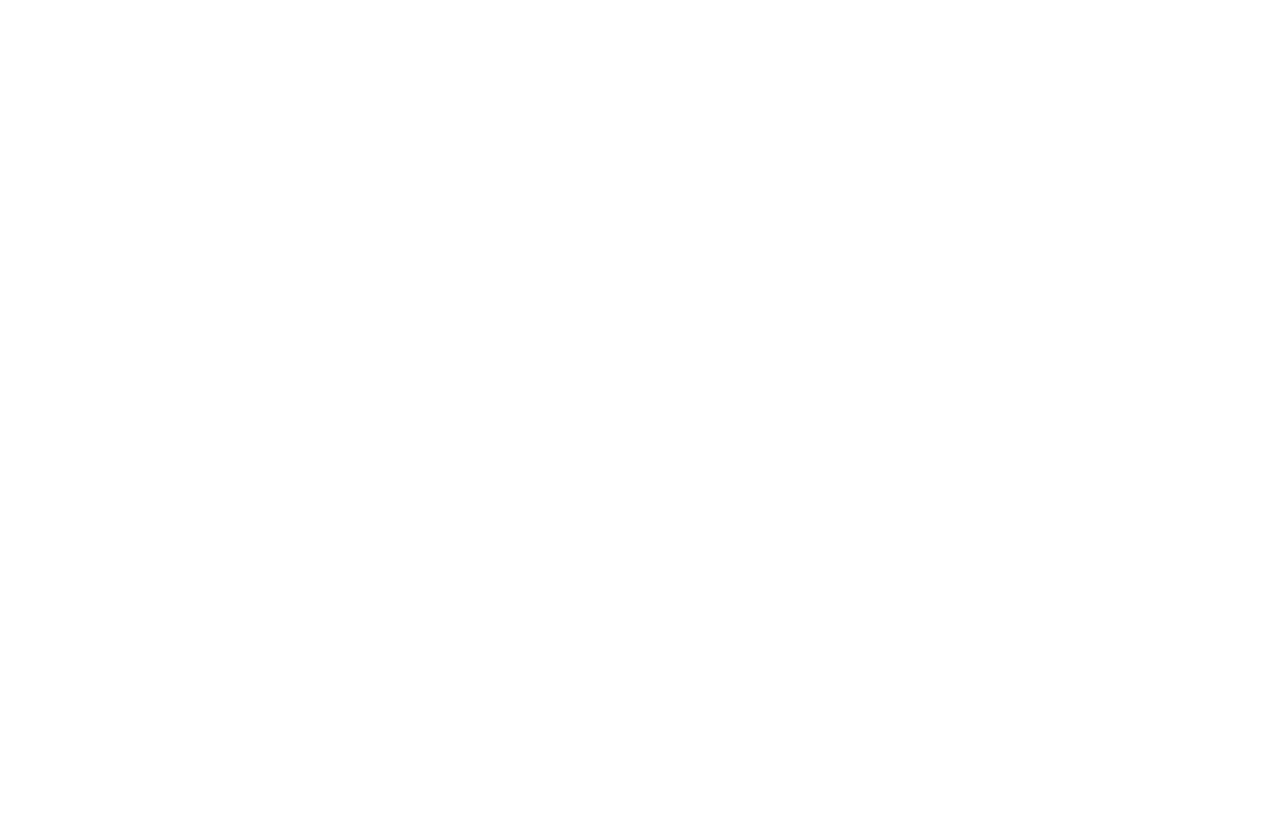
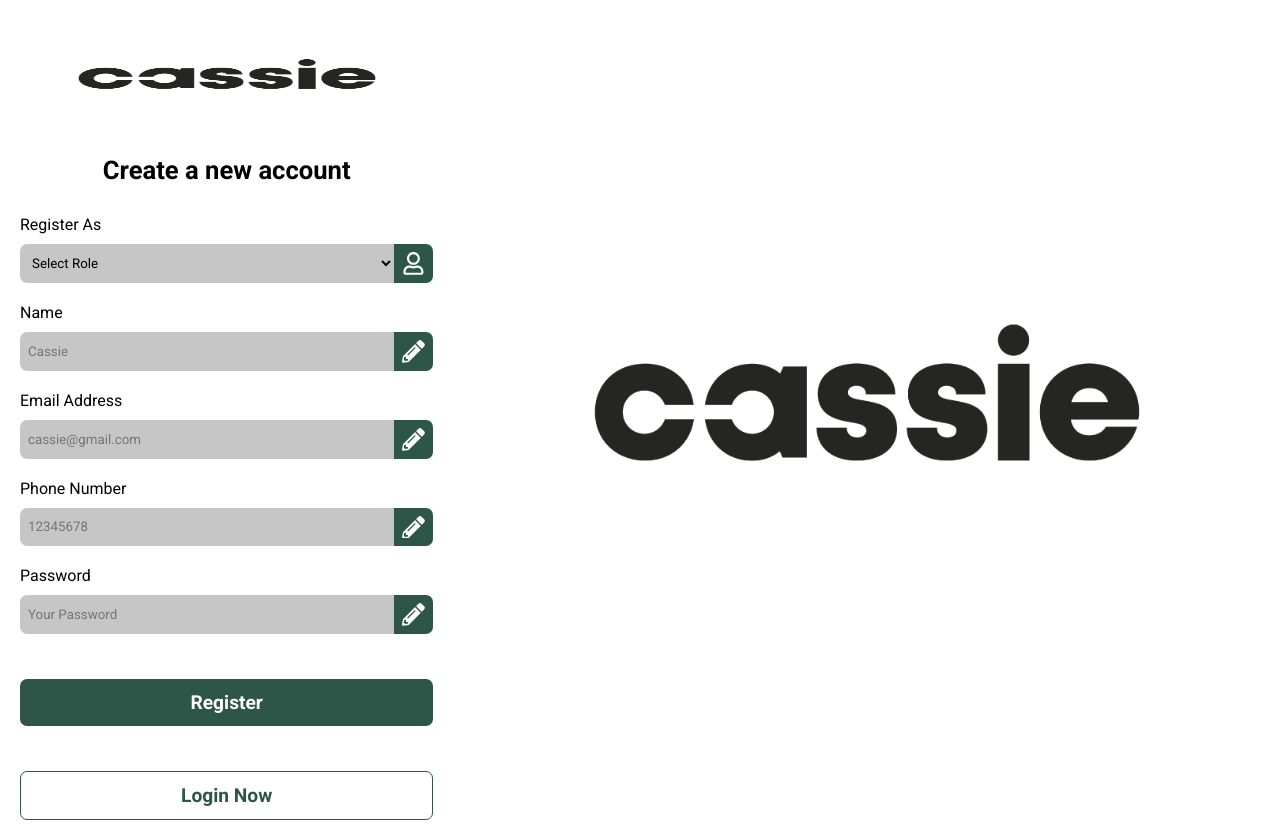
Before and after one commit to MangwonCassie/JobSeek, a React (Vite) app in the folder frontend/: page /register in a window 1280 px wide. Before the commit the page ends 800 px from the top, so only its background shows below. Built offline with nearby package versions, Linux system fonts and the light colour scheme.

Commit message:
feat: register 페이지 등록 및 login 페이지 리팩토링

```diff
--- a/frontend/src/components/auth/Login.jsx
+++ b/frontend/src/components/auth/Login.jsx
@@ -7,8 +7,6 @@
 
 const Login = () => {
     const [email, setEmail] = useState("");
-    const [name, setName] = useState("");
-    const [phone, setPhone] = useState("");
     const [password, setPassword] = useState("");
     const [role, setRole] = useState("");
 
@@ -48,11 +46,11 @@
                 <div className="container">
                     <div className="header">
                         <img src="/cassie-logo.png" alt="logo" />
-                        <h3>Create a new account</h3>
+                        <h3>Login to your account</h3>
                     </div>
                     <form>
                         <div className="inputTag">
-                            <label>Register As</label>
+                            <label>Login As</label>
                             <div>
                                 <select value={role} onChange={(e) => setRole(e.target.value)}>
                                     <option value="">Select Role</option>
@@ -63,18 +61,6 @@
                             </div>
                         </div>
                         <div className="inputTag">
-                            <label>Name</label>
-                            <div>
-                                <input
-                                    type="text"
-                                    placeholder="Cassie"
-                                    value={name}
-                                    onChange={(e) => setName(e.target.value)}
-                                />
-                                <FaPencilAlt />
-                            </div>
-                        </div>
-                        <div className="inputTag">
                             <label>Email Address</label>
                             <div>
                                 <input
@@ -82,18 +68,6 @@
                                     placeholder="cassie@gmail.com"
                                     value={email}
                                     onChange={(e) => setEmail(e.target.value)}
-                                />
-                                <FaPencilAlt />
-                            </div>
-                        </div>
-                        <div className="inputTag">
-                            <label>Phone Number</label>
-                            <div>
-                                <input
-                                    type="number"
-                                    placeholder="12345678"
-                                    value={phone}
-                                    onChange={(e) => setPhone(e.target.value)}
                                 />
                                 <FaPencilAlt />
                             </div>
@@ -113,7 +87,7 @@
                         <button type="submit" onClick={handleLogin}>
                             Login
                         </button>
-                        <Link to={"/login"}>Login Now</Link>
+                        <Link to={"/register"}>Register Now</Link>
                     </form>
                 </div>
                 <div className="banner">
--- a/frontend/src/components/auth/Register.jsx
+++ b/frontend/src/components/auth/Register.jsx
@@ -1,4 +1,4 @@
-import React, { useContext, useState } from 'react'
+import React, { useContext, useState } from 'react';
 import { FaPencilAlt, FaRegUser } from 'react-icons/fa';
 import { Link, Navigate } from 'react-router-dom';
 import { Context } from '../../main';
@@ -6,8 +6,122 @@
 import toast from 'react-hot-toast';
 
 const Register = () => {
+    const [email, setEmail] = useState("");
+    const [name, setName] = useState("");
+    const [phone, setPhone] = useState("");
+    const [password, setPassword] = useState("");
+    const [role, setRole] = useState("");
 
-    <div>register</div>
+    const { isAuthorized, setIsAuthorized, user, setUser } = useContext(Context);
+
+    const handleLogin = async (e) => {
+        e.preventDefault();
+        try {
+            const { data } = await axios.post(
+                "http://localhost:4000/api/v1/user/register",
+                { name, phone, email, role, password },
+                {
+                    headers: {
+                        "Content-Type": "application/json",
+                    },
+                    withCredentials: true,
+                }
+            );
+            toast.success(data.message);
+            setEmail("");
+            setPassword("");
+            setRole("");
+            setIsAuthorized(true);
+        } catch (error) {
+            toast.error(error.response.data.message);
+        }
+    };
+
+    if (isAuthorized) {
+        return <Navigate to={'/'} />
+    }
+
+
+
+    return (<>
+        <section className="authPage">
+            <div className="container">
+                <div className="header">
+                    <img src="/cassie-logo.png" alt="logo" />
+                    <h3>Create a new account</h3>
+                </div>
+                <form>
+                    <div className="inputTag">
+                        <label>Register As</label>
+                        <div>
+                            <select value={role} onChange={(e) => setRole(e.target.value)}>
+                                <option value="">Select Role</option>
+                                <option value="Employer">Employer</option>
+                                <option value="Job Seeker">Job Seeker</option>
+                            </select>
+                            <FaRegUser />
+                        </div>
+                    </div>
+                    <div className="inputTag">
+                        <label>Name</label>
+                        <div>
+                            <input
+                                type="text"
+                                placeholder="Cassie"
+                                value={name}
+                                onChange={(e) => setName(e.target.value)}
+                            />
+                            <FaPencilAlt />
+                        </div>
+                    </div>
+                    <div className="inputTag">
+                        <label>Email Address</label>
+                        <div>
+                            <input
+                                type="email"
+                                placeholder="cassie@gmail.com"
+                                value={email}
+                                onChange={(e) => setEmail(e.target.value)}
+                            />
+                            <FaPencilAlt />
+                        </div>
+                    </div>
+                    <div className="inputTag">
+                        <label>Phone Number</label>
+                        <div>
+                            <input
+                                type="number"
+                                placeholder="12345678"
+                                value={phone}
+                                onChange={(e) => setPhone(e.target.value)}
+                            />
+                            <FaPencilAlt />
+                        </div>
+                    </div>
+                    <div className="inputTag">
+                        <label>Password</label>
+                        <div>
+                            <input
+                                type="password"
+                                placeholder="Your Password"
+                                value={password}
+                                onChange={(e) => setPassword(e.target.value)}
+                            />
+                            <FaPencilAlt />
+                        </div>
+                    </div>
+                    <button type="submit" onClick={handleLogin}>
+                        Register
+                    </button>
+                    <Link to={"/login"}>Login Now</Link>
+                </form>
+            </div>
+            <div className="banner">
+                <img src="/cassie-logo.png" alt="login" />
+            </div>
+        </section>
+    </>
+    )
 }
 
 export default Register
```
